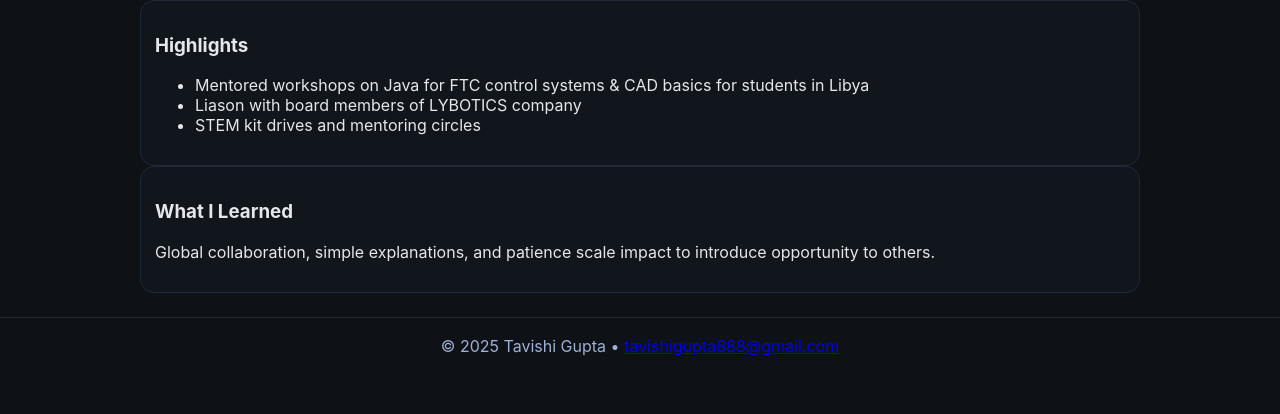
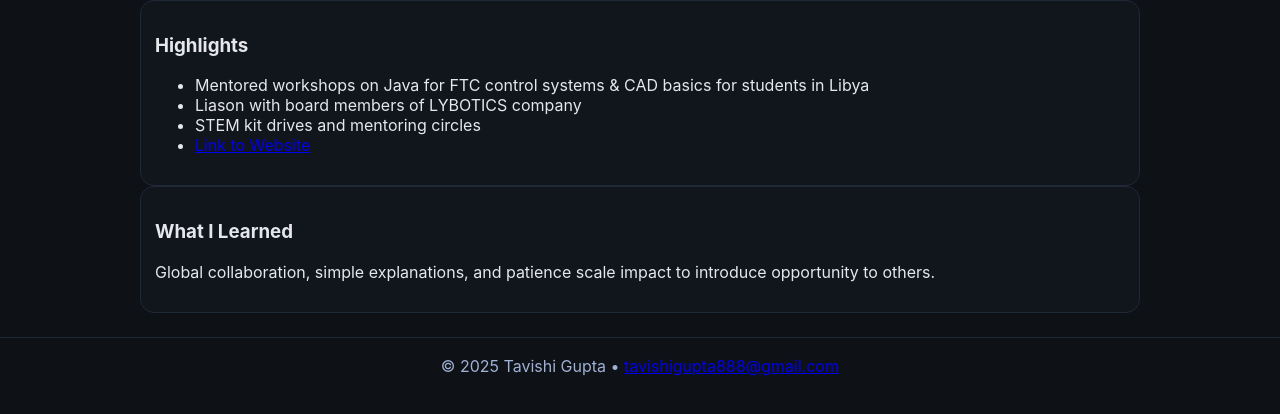
Before and after one commit to tavishi-gupta/tavishigupta, a plain HTML site: page lybotics.html in a window 1280 px wide. Shown: the part 216-630 px from the top of the page. Drawn offline with Linux system fonts and the light colour scheme.

Commit message:
Add link to FutureBuilders website in highlights

```diff
--- a/lybotics.html
+++ b/lybotics.html
@@ -29,7 +29,7 @@
 
 <h1>FutureBuilders</h1>
 <div class="cards">
-<article class="card"><h3>Highlights</h3><ul><li>Mentored workshops on Java for FTC control systems & CAD basics for students in Libya</li><li>Liason with board members of LYBOTICS company</li><li>STEM kit drives and mentoring circles</li></ul></article>
+<article class="card"><h3>Highlights</h3><ul><li>Mentored workshops on Java for FTC control systems & CAD basics for students in Libya</li><li>Liason with board members of LYBOTICS company</li><li>STEM kit drives and mentoring circles</li><li><a href="futurebuilders1.com">Link to Website</a></li></ul></article>
 </div>
 <div class="cards"><article class="card"><h3>What I Learned</h3><p>Global collaboration, simple explanations, and patience scale impact to introduce opportunity to others.</p></article></div>
 
```
